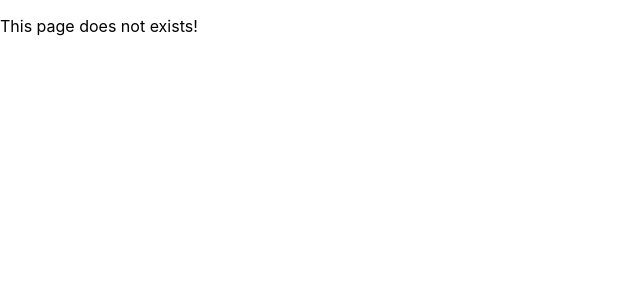
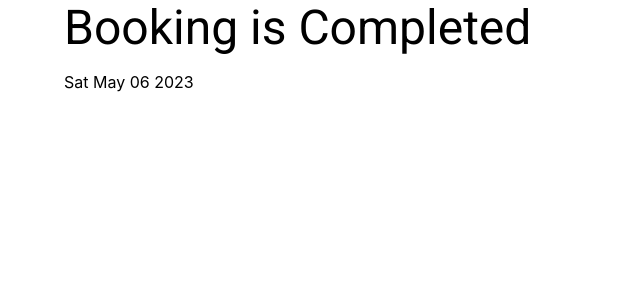
Before and after one commit to boro-mta/boro-fe, a React (Create React App) app: page /bookingCompletedPage/1 in a window 1280 px wide. Shown: the top 300 px of the page, without its empty margins (0-640 px from the left). Built offline with nearby package versions, Linux system fonts and the light colour scheme.

Commit message:
added bookingCompletedPage, not ready yet

```diff
--- a/src/index.tsx
+++ b/src/index.tsx
@@ -23,6 +23,7 @@ import AddItemPage from "./routes/addItemPage";
 import UserEditPage from "./routes/userEditPage";
 import NewUserPage from "./routes/newUserPage";
 import EditItemPage from "./routes/editItemPage";
+import BookingCompletedPage from "./routes/bookingCompletedPage";
 
 const container = document.getElementById("root")!;
 const root = createRoot(container);
@@ -57,8 +58,16 @@ const router = createBrowserRouter([
     element: <NewUserPage />,
   },
   {
-    path: "editItem/:itemId",
+    path: "/editItem/:itemId",
     element: <EditItemPage />,
+  },
+  {
+    path: "/bookingCompletedPage/:itemId",
+    element: <BookingCompletedPage
+      startDate={new Date()}
+      endDate={new Date()}
+      datesToExclude={[]}
+    />,
   },
   {
     path: "*",
--- /dev/null
+++ b/src/routes/bookingCompletedPage.tsx
@@ -0,0 +1,60 @@
+import React, { useState, useRef } from "react";
+import SendIcon from "@mui/icons-material/Send";
+import { FormikHelpers, useFormik } from "formik";
+import { Container } from "@mui/system";
+import LoadingButton from "@mui/lab/LoadingButton";
+import * as yup from "yup";
+import {
+    Button,
+    CircularProgress,
+    TextField,
+    Typography,
+    Snackbar,
+    Alert,
+    List,
+    ListItem,
+    ListItemIcon,
+    ListItemText,
+    IconButton,
+} from "@mui/material";
+import HttpClient from "../api/HttpClient";
+import { useNavigate } from "react-router";
+import Autocomplete from "@mui/material/Autocomplete";
+import Stack from "@mui/material/Stack";
+import { categoriesOptions, conditionOptions } from "../mocks/items";
+import { Theme, useTheme } from "@mui/material/styles";
+import Box from "@mui/material/Box";
+import OutlinedInput from "@mui/material/OutlinedInput";
+import InputLabel from "@mui/material/InputLabel";
+import MenuItem from "@mui/material/MenuItem";
+import FormControl from "@mui/material/FormControl";
+import Select, { SelectChangeEvent } from "@mui/material/Select";
+import Chip from "@mui/material/Chip";
+import Stepper from "@mui/material/Stepper";
+import Step from "@mui/material/Step";
+import StepLabel from "@mui/material/StepLabel";
+import StepContent from "@mui/material/StepContent";
+import Paper from "@mui/material/Paper";
+import FileUploadOutlinedIcon from "@mui/icons-material/FileUploadOutlined";
+import ImageIcon from "@mui/icons-material/Image";
+import DeleteForeverIcon from "@mui/icons-material/DeleteForever";
+import { IFullImageDetails, IFullItemDetailsNew, IInputImage, IInputItem } from "../types";
+import { IMG_1 } from "../mocks/images";
+
+type Props = {
+    startDate: Date;
+    endDate: Date;
+    datesToExclude: Date[];
+};
+
+const BookingCompletedPage = ({ startDate, endDate, datesToExclude }: Props) => {
+
+    return (
+        <Container>
+            <Typography variant="h3">Booking is Completed</Typography>
+            <p>{startDate.toDateString()}</p>
+        </Container>
+    );
+};
+
+export default BookingCompletedPage;
--- a/src/routes/itemDetailsPage.tsx
+++ b/src/routes/itemDetailsPage.tsx
@@ -91,7 +91,7 @@ const itemDetailsPage = (props: Props) => {
     if (selectedStartDate && selectedEndDate) {
       while (loop <= selectedEndDate) {
         if (
-          checkExcludeDatesArrayContainsDate(loop, itemDetails.excludedDates)
+          (itemDetails.excludedDates !== undefined) && checkExcludeDatesArrayContainsDate(loop, itemDetails.excludedDates)
         ) {
           setSelectedDatesError(
             "The date " +
@@ -189,7 +189,7 @@ const itemDetailsPage = (props: Props) => {
             right: "2%",
             width: "96%",
           }}
-          onClick={() => navigate("/")}
+          onClick={() => navigate(`/bookingCompletedPage/${itemId}`, { state: { startDate: startDate, endDate: endDate, excludedDates: itemDetails.excludedDates } })}
         >
           Book now
         </Button>
```
